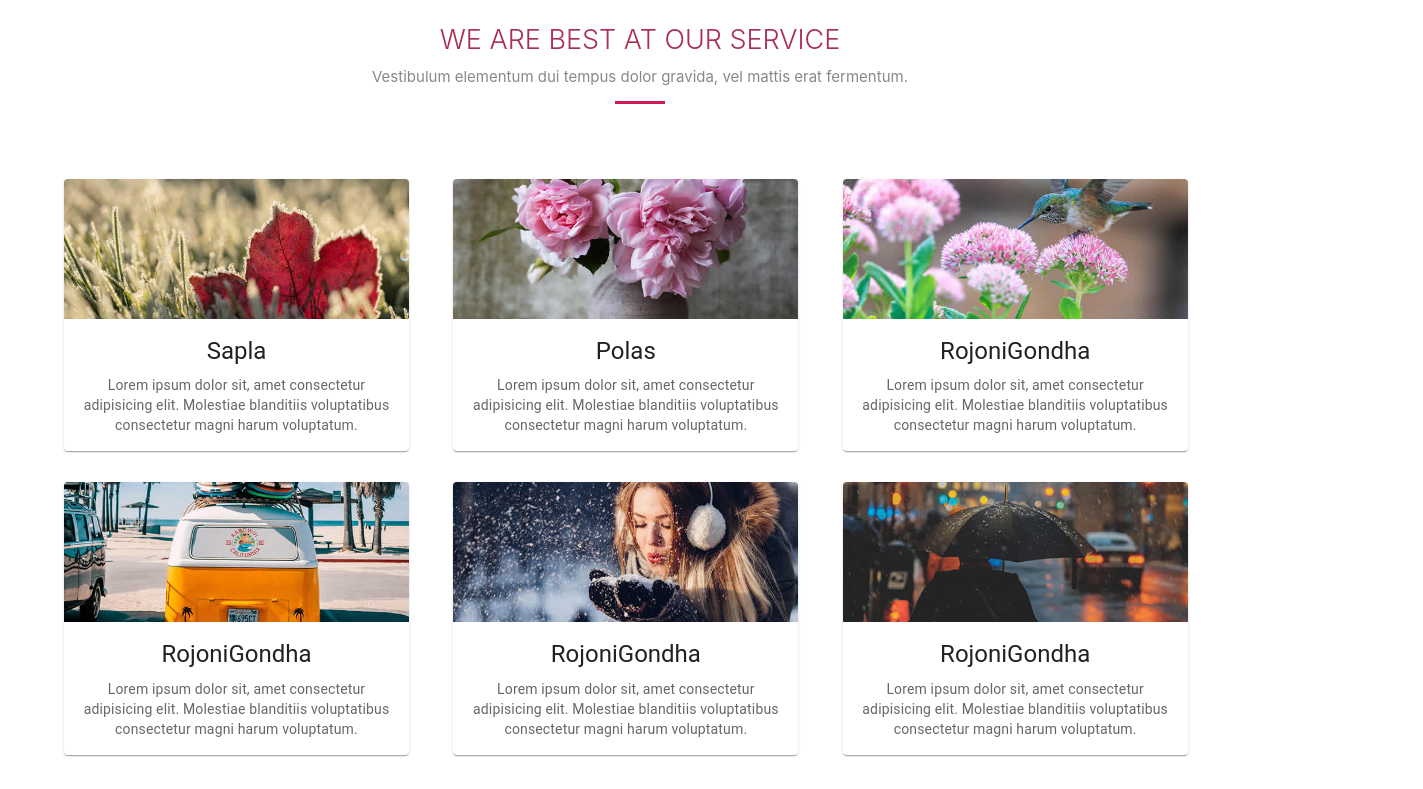
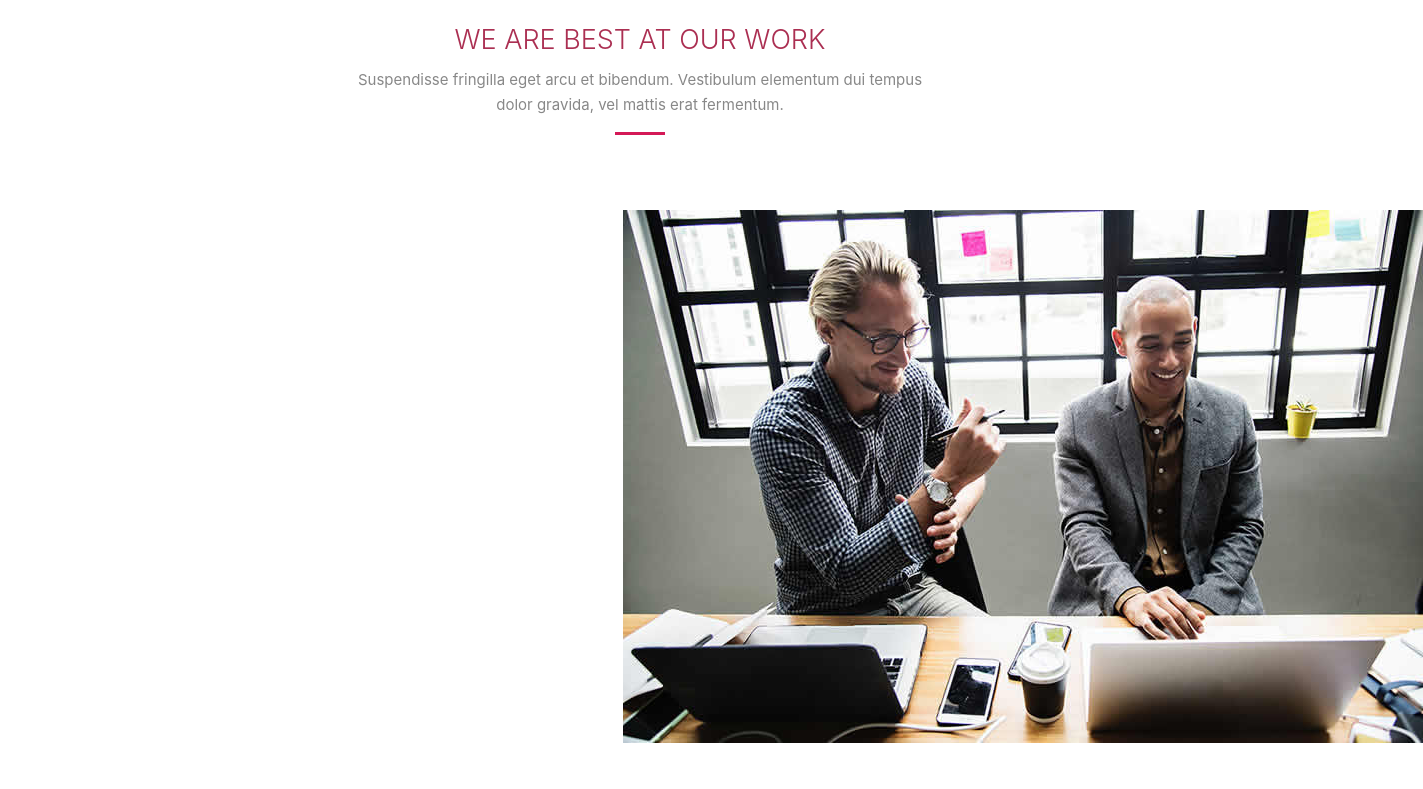
Before and after one commit to Mim-Hakkani/metrial-elegent-project, a React (Create React App) app: page / in a window 1280 px wide. Shown: the top 789 px of the page, 1423 px wide, since content can reach past the window. Built offline with nearby package versions, Linux system fonts and the light colour scheme.

Commit message:
about title and imgage is set

```diff
--- a/src/App.js
+++ b/src/App.js
@@ -5,10 +5,12 @@ import Contact from './Components/Contact/Contact';
 import Testimonial from './Components/Testimonial/Testimonial';
 import Gallery from './Components/Gallery/Gallery';
 import Services from './Components/Services/Services';
+import About from './Components/Aboutme/About';
 
 function App() {
   return (
     <div className="App">
+      <About />
       <Services />
       <Gallery />
       <Testimonial />
--- /dev/null
+++ b/src/Components/Aboutme/About.js
@@ -0,0 +1,58 @@
+import React from 'react';
+import { Container, Grid } from '@mui/material';
+import { Box } from '@mui/system';
+import '../Contact/Contact.css'
+import about from '../../Assets/about.jpg'
+const About = () => {
+    return (
+        <div>
+            <Container>
+                <Grid container spacing={2}>
+                    <Grid item lg={12} md={12} sm={12}>
+                        <Box sx={{mb:'60px'}}>
+                        <p className='contact-header'>WE ARE BEST AT OUR WORK</p>
+                        <p
+                        className='contact-header-description'
+                        style={{
+                        width:'50%',
+                        margin:'10px auto',
+                        textAlign:'center',
+                        padding:'5px',
+                        lineHeight:'25px'
+                        }}
+
+                        >Suspendisse fringilla eget arcu et bibendum. Vestibulum elementum dui tempus dolor gravida, vel mattis erat fermentum.</p>
+                        <Box sx={{
+                            borderBottom: 3,
+                            width:'50px',
+                            color:'rgb(212, 25, 87)',
+                            margin:'0 auto'
+
+                            }}></Box>
+                        </Box>
+
+                    </Grid>
+                </Grid>
+            </Container>
+
+            <Container maxWidth="lg" sx={{m:'15px'}}>
+            <Grid container spacing={2}>
+
+                <Grid item xs={12} md={6} lg={6}>
+                    <Box>
+
+                    </Box>
+                </Grid>
+                <Grid item xs={12} md={6} lg={6}>
+                    <img src={about} alt='' />
+                </Grid>
+
+
+
+                </Grid>
+            </Container>
+        </div>
+    );
+};
+
+export default About;
```
